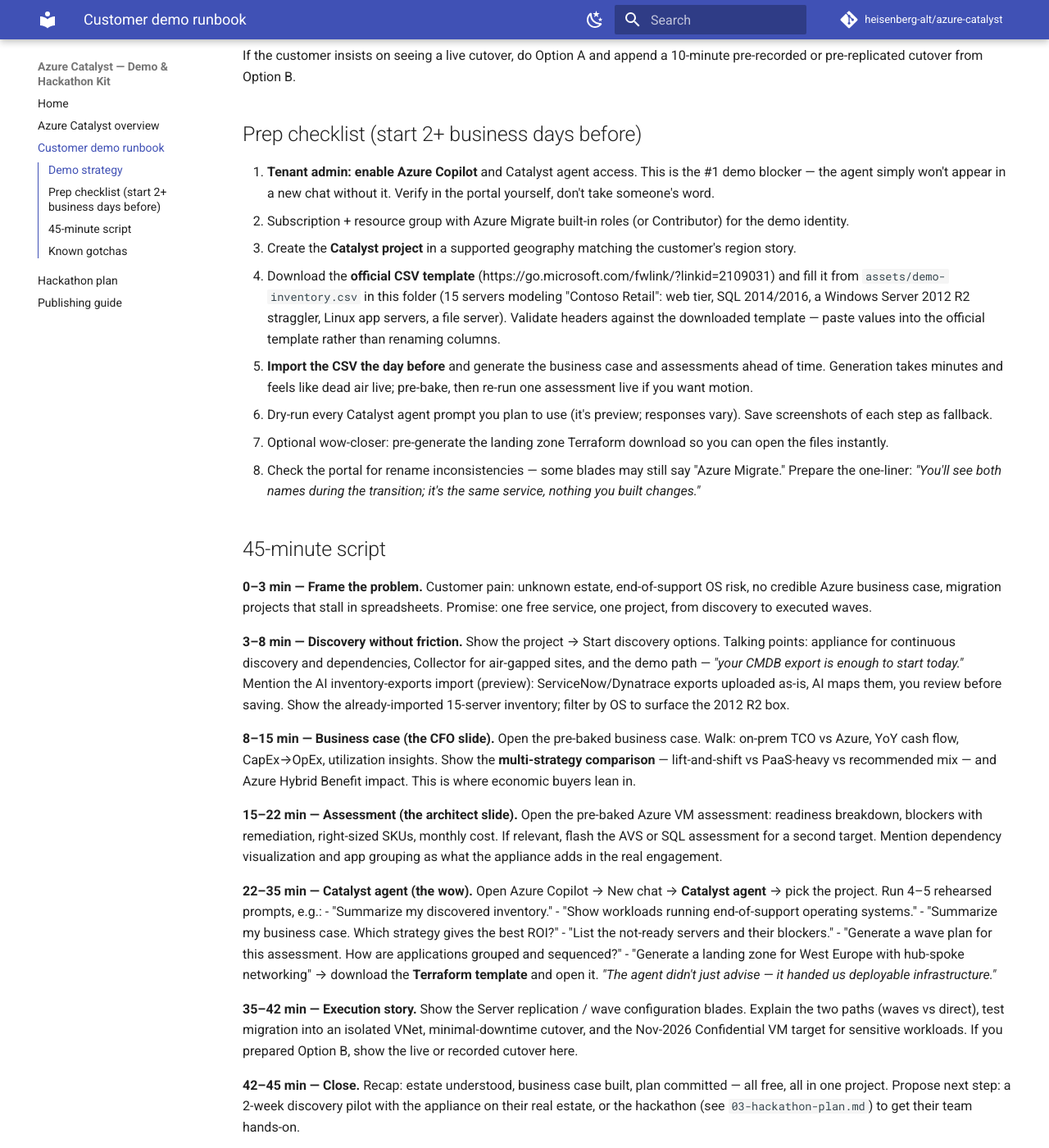
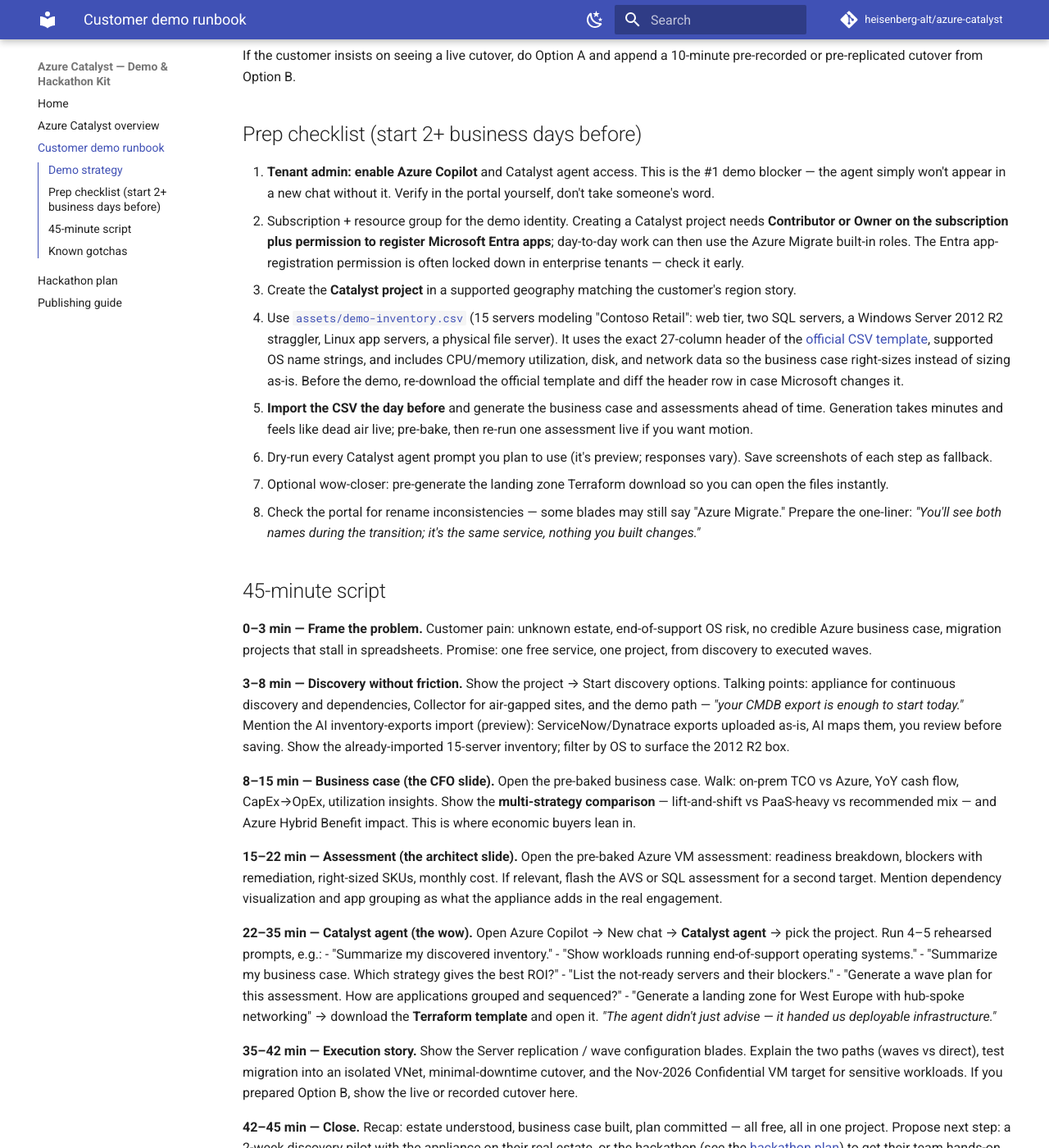
Before and after one commit to heisenberg-alt/azure-catalyst, an MkDocs documentation site: the page built from docs/02-customer-demo-plan.md, in a window 1280 px wide and 1400 px high, scrolled down 584 px. Shown: the whole window at 82% size. Built offline with MkDocs 1.6.1 and Material for MkDocs 9.7.7, drawn with Linux system fonts in a browser that asks for light colours; comment, search, counter and statistics services are not loaded; some of the changed text lies outside the part shown.

Commit message:
Validate kit: align CSV to official template, add Entra prerequisite, fix links
- Rewrite demo-inventory.csv to the official 27-column Azure Migrate import
  template header (starred mandatory fields, "IP addresses"), use supported
  OS name strings, and add hypervisor, utilization, disk, and network data so
  business cases right-size instead of sizing as-is
- Document that project creation needs Contributor/Owner plus permission to
  register Microsoft Entra apps (demo prep, hackathon prep, overview)
- Convert backticked cross-document file references to real Markdown links
  so they work on the Pages site
- Add .gitattributes to normalize line endings to LF
- Verified: all 14 external links return 200, workflow YAML and action tags
  valid, mkdocs --strict build passes

Co-Authored-By: Claude Fable 5.1 <noreply@anthropic.com>

```diff
--- a/docs/02-customer-demo-plan.md
+++ b/docs/02-customer-demo-plan.md
@@ -17,9 +17,9 @@ If the customer insists on seeing a live cutover, do Option A and append a 10-mi
 ## Prep checklist (start 2+ business days before)
 
 1. **Tenant admin: enable Azure Copilot** and Catalyst agent access. This is the #1 demo blocker — the agent simply won't appear in a new chat without it. Verify in the portal yourself, don't take someone's word.
-2. Subscription + resource group with Azure Migrate built-in roles (or Contributor) for the demo identity.
+2. Subscription + resource group for the demo identity. Creating a Catalyst project needs **Contributor or Owner on the subscription plus permission to register Microsoft Entra apps**; day-to-day work can then use the Azure Migrate built-in roles. The Entra app-registration permission is often locked down in enterprise tenants — check it early.
 3. Create the **Catalyst project** in a supported geography matching the customer's region story.
-4. Download the **official CSV template** (https://go.microsoft.com/fwlink/?linkid=2109031) and fill it from `assets/demo-inventory.csv` in this folder (15 servers modeling "Contoso Retail": web tier, SQL 2014/2016, a Windows Server 2012 R2 straggler, Linux app servers, a file server). Validate headers against the downloaded template — paste values into the official template rather than renaming columns.
+4. Use [`assets/demo-inventory.csv`](assets/demo-inventory.csv) (15 servers modeling "Contoso Retail": web tier, two SQL servers, a Windows Server 2012 R2 straggler, Linux app servers, a physical file server). It uses the exact 27-column header of the [official CSV template](https://go.microsoft.com/fwlink/?linkid=2109031), supported OS name strings, and includes CPU/memory utilization, disk, and network data so the business case right-sizes instead of sizing as-is. Before the demo, re-download the official template and diff the header row in case Microsoft changes it.
 5. **Import the CSV the day before** and generate the business case and assessments ahead of time. Generation takes minutes and feels like dead air live; pre-bake, then re-run one assessment live if you want motion.
 6. Dry-run every Catalyst agent prompt you plan to use (it's preview; responses vary). Save screenshots of each step as fallback.
 7. Optional wow-closer: pre-generate the landing zone Terraform download so you can open the files instantly.
@@ -45,11 +45,12 @@ If the customer insists on seeing a live cutover, do Option A and append a 10-mi
 
 **35–42 min — Execution story.** Show the Server replication / wave configuration blades. Explain the two paths (waves vs direct), test migration into an isolated VNet, minimal-downtime cutover, and the Nov-2026 Confidential VM target for sensitive workloads. If you prepared Option B, show the live or recorded cutover here.
 
-**42–45 min — Close.** Recap: estate understood, business case built, plan committed — all free, all in one project. Propose next step: a 2-week discovery pilot with the appliance on their real estate, or the hackathon (see `03-hackathon-plan.md`) to get their team hands-on.
+**42–45 min — Close.** Recap: estate understood, business case built, plan committed — all free, all in one project. Propose next step: a 2-week discovery pilot with the appliance on their real estate, or the hackathon (see the [hackathon plan](03-hackathon-plan.md)) to get their team hands-on.
 
 ## Known gotchas
 
 - Catalyst agent is **preview** and VMware-first; keep prompts close to the rehearsed set.
 - CSV-imported servers: no dependency data, no migration — set expectations if asked.
-- Business case utilization charts classify imported servers without performance columns as "unknown" and size as-is; fill the utilization columns in the template for a better story.
+- Business case utilization charts classify imported servers without performance data as "unknown" and size them as-is with no right-sizing. The bundled dataset already includes utilization columns; keep them if you extend it.
+- Imported servers also need a server type and hypervisor, or the business case marks virtualization as "Not applicable" and omits virtualization software cost from the on-premises total.
 - Agent access is tenant-admin-gated; re-verify the morning of the demo.
```
Also changed, not shown: docs/01-azure-catalyst-overview.md (+2 -2 lines), docs/03-hackathon-plan.md (+5 -5 lines), docs/assets/demo-inventory.csv (+16 -16 lines), 1 other file.
